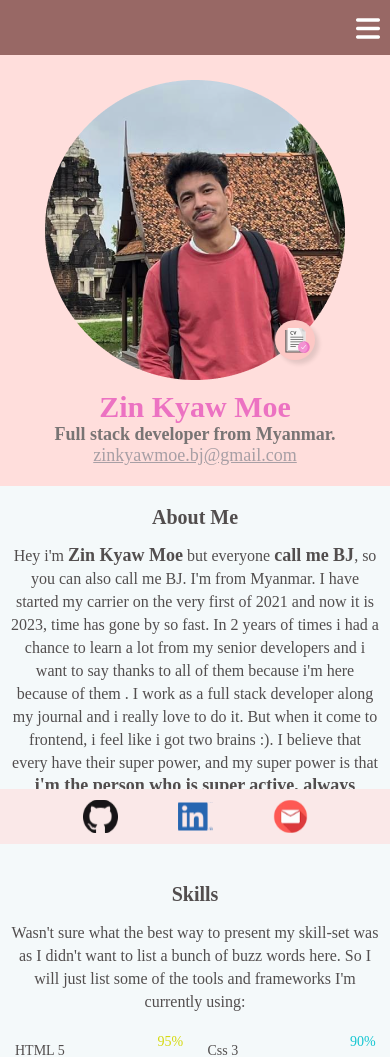
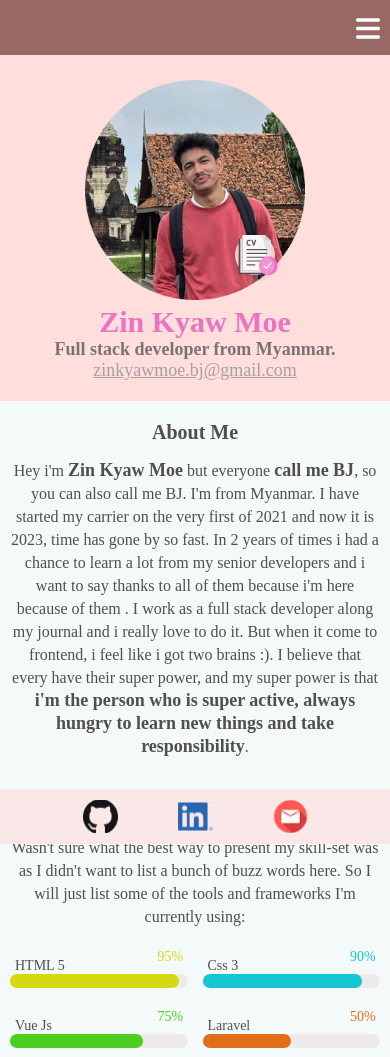
Before and after one commit to bjzkm/My-Portfolio, a Next.js app: page / in a window 390 px wide. Shown: the top 1057 px of the page. Built offline with nearby package versions, Linux system fonts and the light colour scheme; a web font is replaced by a local one.

Commit message:
make responsive for tablet device

```diff
--- a/components/Header/styles/index.module.scss
+++ b/components/Header/styles/index.module.scss
@@ -79,6 +79,19 @@
   }
 }
 
+@media (max-width: 900px) {
+  .header {
+    .title {
+      font-size: 65px;
+    }
+
+    .actionButtons {
+      align-self: flex-start;
+    }
+  }
+
+}
+
 @media (max-width: 550px) {
   .header {
     display: none;
--- a/components/MainContent/Skills/style/index.module.scss
+++ b/components/MainContent/Skills/style/index.module.scss
@@ -60,6 +60,31 @@
   }
 }
 
+@media (max-width: 900px) {
+  .skills {
+    .skillList {
+      column-gap: 20px;
+      row-gap: 30px;
+      .skill {
+        width: calc((100% / 2) - (20px / 2));
+
+        .skillTitle {
+          font-size: 14px;
+        }
+
+        .progressBar {
+          height: 14px;
+
+          .percentage {
+            font-size: 14px;
+            left: 100% !important;
+          }
+        }
+      }
+    }
+  }
+}
+
 @media (max-width: 550px) {
   .skills {
     .title {
@@ -81,19 +106,6 @@
 
       .skill {
         width: calc((100% / 2) - (15px / 2));
-
-        .skillTitle {
-          font-size: 14px;
-        }
-
-        .progressBar {
-          height: 10px;
-
-          .percentage {
-            font-size: 14px;
-            left: 100% !important;
-          }
-        }
       }
     }
   }
--- a/components/Sidebar/SidebarFooter/styles/index.module.scss
+++ b/components/Sidebar/SidebarFooter/styles/index.module.scss
@@ -22,6 +22,24 @@
   }
 }
 
+@media (max-width: 900px) {
+  .sidebarFooter {
+    height: 70px;
+    justify-content: center;
+
+    a {
+      &:not(:first-child) {
+        margin-left: 30px;
+      }
+
+      img {
+        width: 35px;
+        height: 35px;
+      }
+    }
+  }
+}
+
 @media (max-width: 550px) {
   .sidebarFooter {
     position: fixed;
@@ -29,12 +47,10 @@
     height: 55px;
     justify-content: center;
     padding: 0 10px;
-    gap: 60px;
 
     a {
-      img {
-        width: 35px;
-        height: 35px;
+      &:not(:first-child) {
+        margin-left: 60px;
       }
     }
   }
--- a/components/Sidebar/styles/index.module.scss
+++ b/components/Sidebar/styles/index.module.scss
@@ -26,6 +26,7 @@
     }
 
     .info {
+      text-align: center;
       margin-top: 10px;
       font-size: 18px;
       font-weight: 600;
@@ -70,6 +71,40 @@
     .toggleMenu {
       display: none;
     }
+  }
+}
+
+@media (max-width: 900px) {
+  .sidebar {
+    width: 280px;
+
+    .profile {
+      .avatar {
+        width: 220px;
+        height: 220px;
+
+        img {
+          width: 100%;
+          height: 100%;
+        }
+      }
+
+      .title {
+        margin-top: 15px;
+      }
+
+      .info {
+        margin-top: 5px;
+      }
+    }
+
+    .navigationListWrapper {
+      .navigationList {
+        height: calc(100vh - (70px + 343px + 45px));
+        justify-content: center;
+      }
+    }
+
   }
 }
 
```
